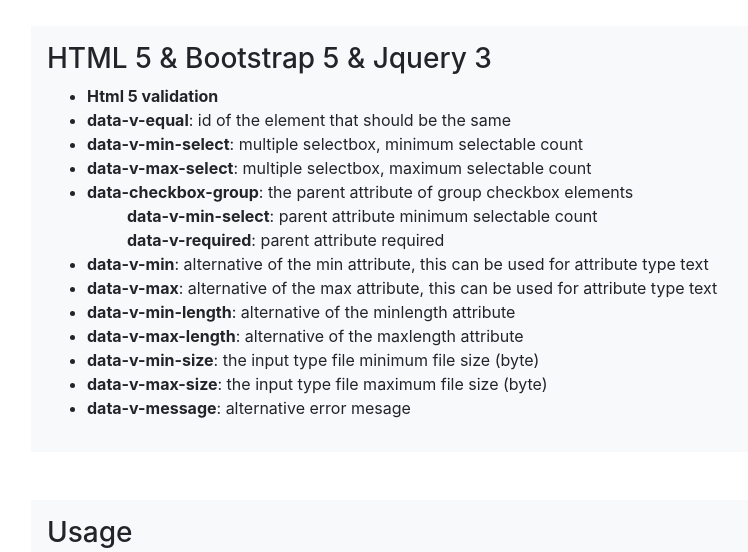
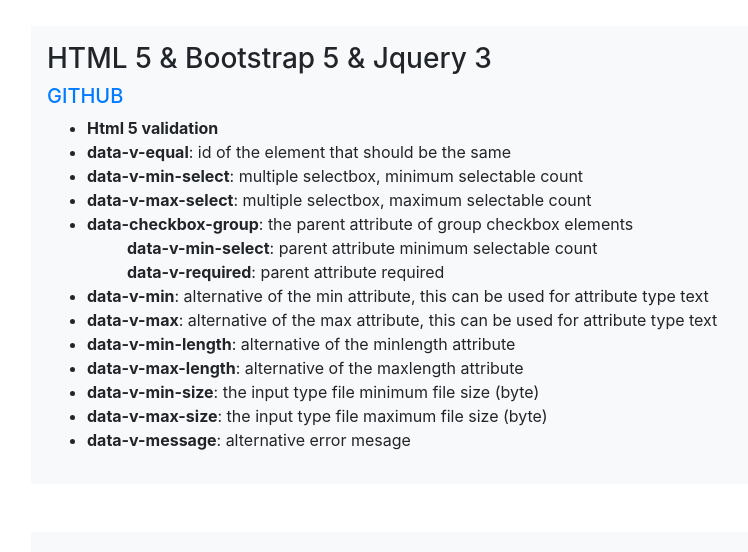
Before and after one commit to emretulek/jbvalidator, a website built with webpack: page index.html in a window 1280 px wide. Shown: the part 166-718 px from the top of the page, without its empty margins (244-992 px from the left). Built offline with nearby package versions, Linux system fonts and the light colour scheme.

Commit message:
Add files via upload

```diff
--- a/index.html
+++ b/index.html
@@ -13,6 +13,7 @@
             <h1>HTML 5 & Bootstrap Jquery Form Validation Plugin</h1>
             <div class="bg-light my-5 p-3">
                 <h3>HTML 5 & Bootstrap 5 & Jquery 3</h3>
+                <h5><a href="https://github.com/emretulek/jbvalidator">GITHUB</a></h5>
                 <ul>
                     <li><b>Html 5 validation</b></li>
                     <li><b>data-v-equal</b>: id of the element that should be the same</li>
```
